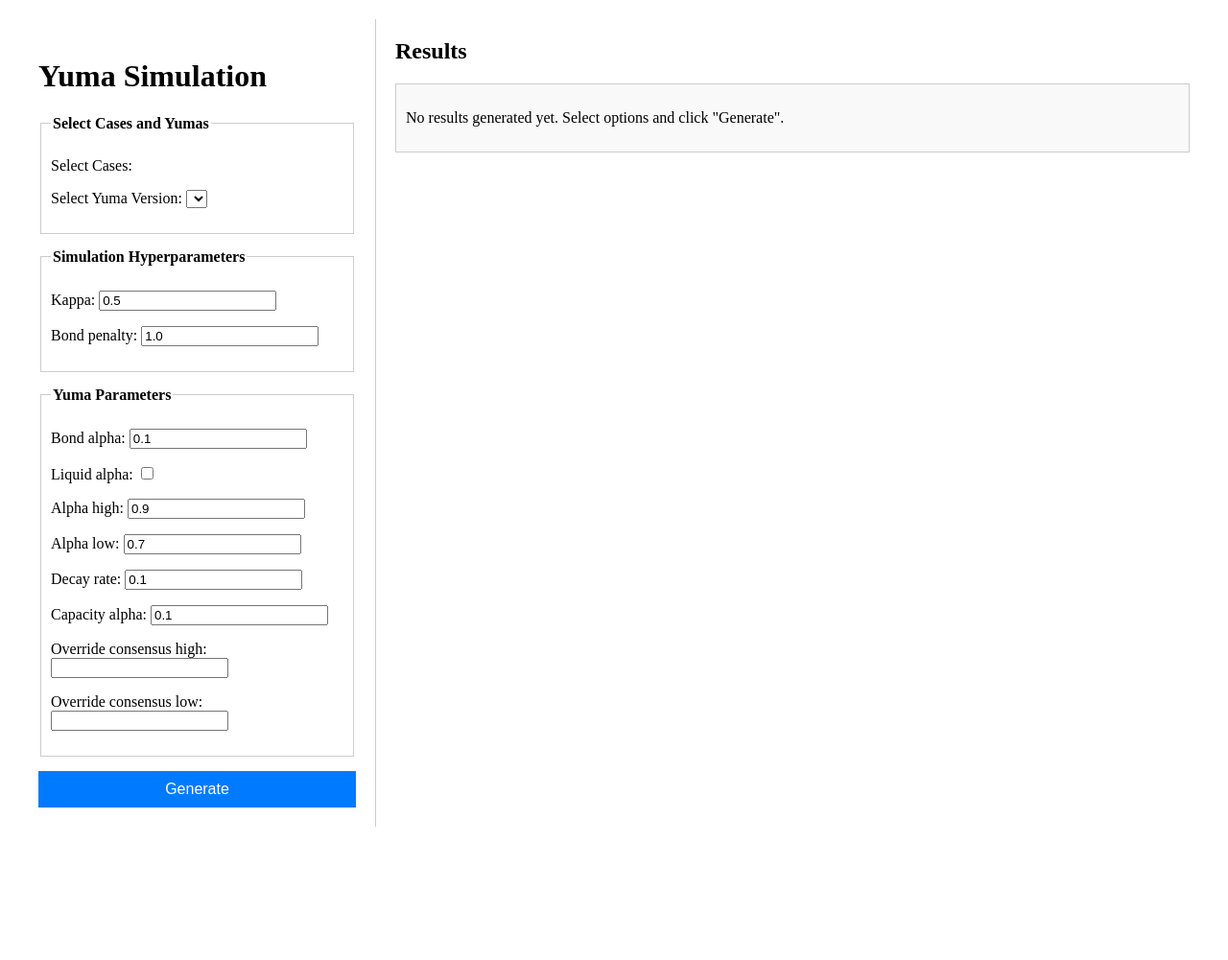
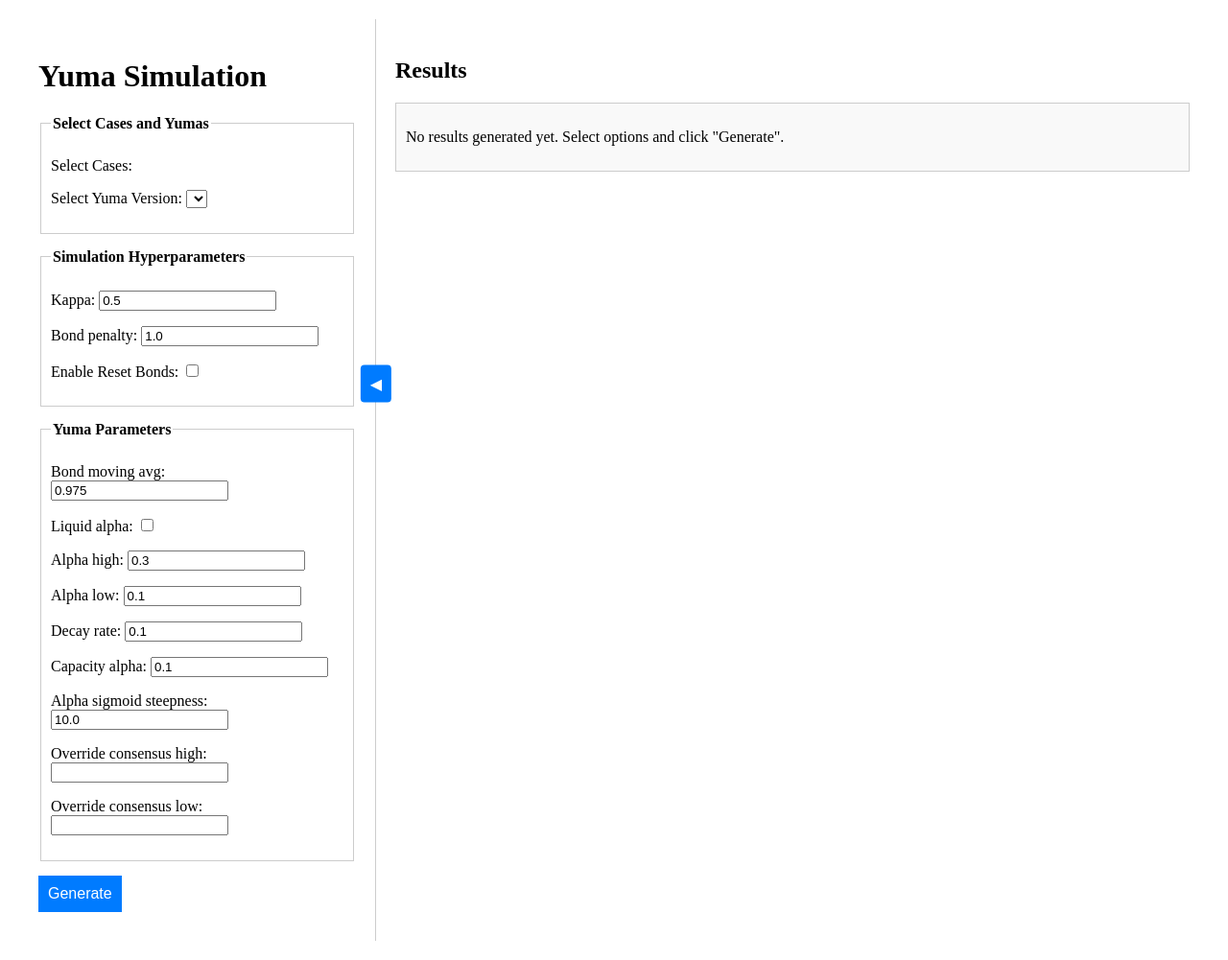
Before and after one commit to bactensor/interactive-yuma-simulator, a Django app: page /simulator/ in a window 1280 px wide. Shown: the whole page at 96% size. Before the commit the page ends 862 px from the top, so only its background shows below. Run offline with Django 5.2, Linux system fonts and the light colour scheme; lists and menus that the app fills with data are empty; parts of the project's set-up code (start-up, migrations or seed data) failed here and were passed over.

Commit message:
UI and field updates

```diff
--- a/app/src/project/core/forms.py
+++ b/app/src/project/core/forms.py
@@ -6,19 +6,28 @@ from yuma_simulation._internal.yumas import YumaSimulationNames
 
 yumas_dict = asdict(YumaSimulationNames())
 
+#do not enable user to pick alpha version - it happens with a checkbox boolean
+del yumas_dict["YUMA_LIQUID"]
+del yumas_dict["YUMA4_LIQUID"]
 
 class SimulationHyperparametersForm(forms.Form):
     kappa = forms.FloatField(initial=0.5)
     bond_penalty = forms.FloatField(initial=1.0)
+    reset_bonds = forms.BooleanField(
+        required=False,
+        initial=False,
+        label="Enable Reset Bonds"
+    )
 
 
 class YumaParamsForm(forms.Form):
-    bond_alpha = forms.FloatField(initial=0.1)
+    bond_moving_avg = forms.FloatField(initial=0.975)
     liquid_alpha = forms.BooleanField(required=False, initial=False)
-    alpha_high = forms.FloatField(initial=0.9)
-    alpha_low = forms.FloatField(initial=0.7)
+    alpha_high = forms.FloatField(initial=0.3)
+    alpha_low = forms.FloatField(initial=0.1)
     decay_rate = forms.FloatField(initial=0.1)
     capacity_alpha = forms.FloatField(initial=0.1)
+    alpha_sigmoid_steepness = forms.FloatField(initial=10.0)
     override_consensus_high = forms.FloatField(required=False)
     override_consensus_low = forms.FloatField(required=False)
 
--- a/app/src/project/core/templates/simulator.html
+++ b/app/src/project/core/templates/simulator.html
@@ -7,7 +7,6 @@
       margin: 0;
       padding: 0;
       box-sizing: border-box;
-            /* Remove height: 100vh and overflow: auto */
     }
     .container {
       display: flex;
@@ -15,81 +14,99 @@
       justify-content: space-between;
       min-height: 100vh;
       padding: 20px;
-            overflow: auto; /* Enable scrolling for the container */
+      overflow: auto;
     }
-
     .input-section, .results-section {
       padding: 20px;
       box-sizing: border-box;
       overflow-y: auto;
+      transition: all 0.3s ease-in-out;
     }
-
     .input-section {
-            flex: 1 1 30%; /* Input section takes 30% of the width */
+      flex: 1 1 30%;
       border-right: 1px solid #ccc;
     }
-
     .results-section {
-            flex: 1 1 70%; /* Results section takes 70% of the width */
-            overflow: auto; /* Ensure scrolling for the results section */
+      flex: 1 1 70%;
+      overflow: auto;
     }
-
-        .results-section h2 {
-            margin-top: 0;
-        }
-
     .scrollable-div {
-            max-height: calc(100vh - 150px); /* Dynamically adjust height for viewport */
-            overflow-y: auto; /* Enable vertical scrolling */
+      max-height: calc(100vh - 150px);
+      overflow-y: auto;
       border: 1px solid #ccc;
       padding: 10px;
       background-color: #f9f9f9;
     }
-
-
     fieldset {
       border: 1px solid #ccc;
       padding: 10px;
       margin-bottom: 15px;
     }
-
     legend {
       font-weight: bold;
     }
-
     button {
-            width: 100%;
       padding: 10px;
       font-size: 16px;
       background-color: #007BFF;
       color: #fff;
       border: none;
       cursor: pointer;
+      margin-bottom: 10px;
     }
-
     button:hover {
       background-color: #0056b3;
     }
 
-        img, svg, canvas {
-            max-width: 100%; /* Ensure the chart scales with the container */
-            max-height: 100%;
-            object-fit: contain; /* Ensure the entire chart is visible without distortion */
-            display: block;
+    /* Toggle arrow button */
+    .toggle-btn {
+      position: fixed;
+      top: 50vh; /* fixed vertically at the viewport’s center */
+      transform: translate(-50%, -50%);
+      z-index: 1000;
+      background-color: #007BFF;
+      color: #fff;
+      border: none;
+      padding: 10px;
+      font-size: 16px;
+      cursor: pointer;
+      border-radius: 4px;
+      transition: left 0.3s ease-in-out;
     }
 
-        /* Ensure the chart is responsive and doesn't overflow */
+    /* Collapsed state: hide left panel */
+    .collapsed .input-section {
+      width: 0;
+      overflow: hidden;
+      padding: 0;
+      border: none;
+      flex: 0;
+    }
+    .collapsed .results-section {
+      flex: 1 1 100%;
+    }
+
+    /* --- ADDED: Center the charts in collapsed mode --- */
+    /* Default (expanded): left-aligned (or unchanged) */
     .chart-wrapper {
-            width: 100%;
-            height: auto; /* Allow chart to resize dynamically */
-            display: flex;
-            justify-content: center;
-            align-items: center;
+      margin: 0;
+      text-align: left;
+    }
+    /* When container is collapsed, center the .chart-wrapper */
+    .container.collapsed .results-section .chart-wrapper {
+      margin: 0 auto;        /* center horizontally */
+      text-align: center;    /* center any inline elements inside */
+      display: block;        /* ensure margin auto works for block elements */
+      max-width: 80%;        /* optional: limit width so it doesn't stretch too wide */
     }
   </style>
 </head>
 <body>
-<div class="container">
+
+  <!-- Arrow button (its inner arrow is toggled via JS) -->
+  <button class="toggle-btn" id="toggleBtn" onclick="togglePanel()">&#9664;</button>
+
+  <div class="container" id="main-container">
     <!-- Input Section -->
     <div class="input-section">
       <h1>Yuma Simulation</h1>
@@ -98,17 +115,14 @@
           <legend>Select Cases and Yumas</legend>
           {{ selection_form.as_p }}
         </fieldset>
-
         <fieldset>
           <legend>Simulation Hyperparameters</legend>
           {{ hyper_form.as_p }}
         </fieldset>
-
         <fieldset>
           <legend>Yuma Parameters</legend>
           {{ yuma_form.as_p }}
         </fieldset>
-
         <button type="submit">Generate</button>
       </form>
     </div>
@@ -130,5 +144,44 @@
       {% endif %}
     </div>
   </div>
+
+  <script>
+    function updateArrowPosition() {
+      // Get container's dimensions.
+      const container = document.getElementById("main-container");
+      const toggleBtn = document.getElementById("toggleBtn");
+      const containerRect = container.getBoundingClientRect();
+      // Our container has 20px padding on left and right.
+      // When expanded, the left panel is 30% of (container width - 40px).
+      if (!container.classList.contains("collapsed")) {
+        const newLeft = containerRect.left + 20 + ((containerRect.width - 40) * 0.3);
+        toggleBtn.style.left = newLeft + "px";
+      } else {
+        // When collapsed, stick the arrow to the left container padding.
+        const newLeft = containerRect.left + 20;
+        toggleBtn.style.left = newLeft + "px";
+      }
+    }
+
+    function togglePanel() {
+      const container = document.getElementById("main-container");
+      const toggleBtn = document.getElementById("toggleBtn");
+      // Toggle collapsed state.
+      if (container.classList.contains("collapsed")) {
+        container.classList.remove("collapsed");
+        toggleBtn.innerHTML = "&#9664;"; // left arrow: click to collapse.
+      } else {
+        container.classList.add("collapsed");
+        toggleBtn.innerHTML = "&#9654;"; // right arrow: click to expand.
+      }
+      // Update arrow position immediately.
+      updateArrowPosition();
+    }
+
+    // Update arrow on load and resize.
+    window.addEventListener("load", updateArrowPosition);
+    window.addEventListener("resize", updateArrowPosition);
+  </script>
+
 </body>
 </html>
--- a/app/src/project/core/views.py
+++ b/app/src/project/core/views.py
@@ -2,7 +2,7 @@ from dataclasses import asdict
 
 from django.http import HttpResponse
 from django.shortcuts import render
-from yuma_simulation._internal.cases import cases as package_cases
+from yuma_simulation._internal.cases import get_synthetic_cases
 from yuma_simulation._internal.yumas import SimulationHyperparameters, YumaParams, YumaSimulationNames
 from yuma_simulation.v1.api import generate_chart_table
 
@@ -20,16 +20,14 @@ def simulation_view(request):
     # Check if forms are valid after user submits (via GET)
     if selection_form.is_valid() and hyper_form.is_valid() and yuma_form.is_valid():
         # Extract selected cases and map them back to case objects by their names
+        hyper_data = hyper_form.cleaned_data
+        reset_bonds_value = hyper_data["reset_bonds"]
+        package_cases = get_synthetic_cases(use_full_matrices=True, reset_bonds=reset_bonds_value)
+
         selected_case_names = selection_form.cleaned_data["selected_cases"]
         chosen_cases = [c for c in package_cases if c.name in selected_case_names]
 
-        # Extract selected YUMAs and map back using their keys
-        yumas_dict = asdict(YumaSimulationNames())
-        selected_yuma_key = selection_form.cleaned_data["selected_yumas"]  # Single key
-        selected_yuma = yumas_dict[selected_yuma_key]
-
         # Create SimulationHyperparameters object
-        hyper_data = hyper_form.cleaned_data
         sim_params = SimulationHyperparameters(
             kappa=hyper_data["kappa"],
             bond_penalty=hyper_data["bond_penalty"],
@@ -38,15 +36,26 @@ def simulation_view(request):
         # Create YumaParams object
         yuma_data = yuma_form.cleaned_data
         yuma_params_obj = YumaParams(
-            bond_alpha=yuma_data["bond_alpha"],
+            bond_moving_avg=yuma_data["bond_moving_avg"],
             liquid_alpha=yuma_data["liquid_alpha"],
             alpha_high=yuma_data["alpha_high"],
             alpha_low=yuma_data["alpha_low"],
             decay_rate=yuma_data["decay_rate"],
             capacity_alpha=yuma_data["capacity_alpha"],
+            alpha_sigmoid_steepness=yuma_data["alpha_sigmoid_steepness"],
             override_consensus_high=yuma_data["override_consensus_high"],
             override_consensus_low=yuma_data["override_consensus_low"],
         )
+
+        # Extract selected YUMAs and map back using their keys
+        yumas_dict = asdict(YumaSimulationNames())
+        selected_yuma_key = selection_form.cleaned_data["selected_yumas"]  # Single key
+
+        if selected_yuma_key in ["YUMA", "YUMA4"] and yuma_data["liquid_alpha"] == True:
+            selected_yuma_key += "_LIQUID"
+
+        selected_yuma = yumas_dict[selected_yuma_key]
+
 
         # Build yuma_versions
         selected_yumas = [(selected_yuma, yuma_params_obj)]
```
Also changed, not shown: 1 other file. Lines whose indentation alone changed are shown as unchanged.
